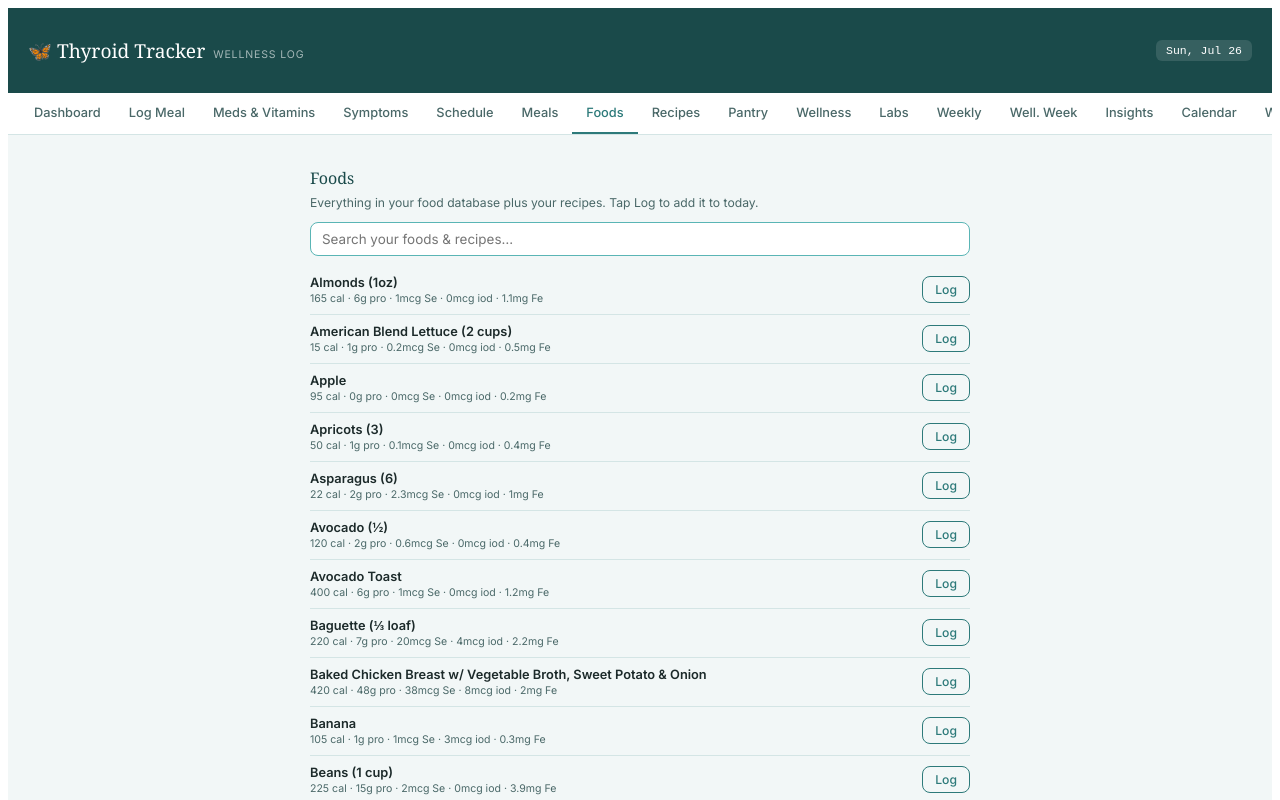
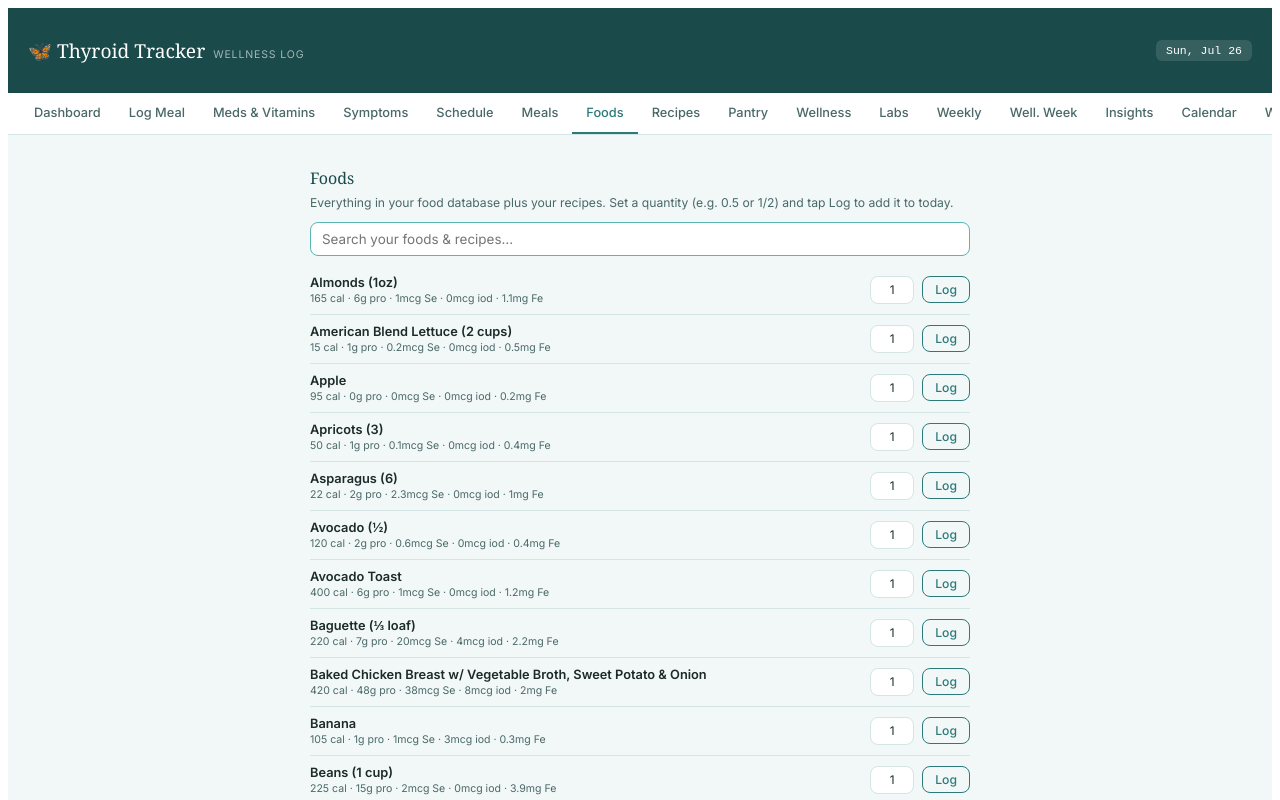
Before and after one commit to franciscolutz1/Thyroid-tracker, a React (Vite) app: page / in a window 1280 px wide. Both pictures are taken after a click on the button "Foods". Shown: the top 800 px of the page. Built offline with nearby package versions, Linux system fonts and the light colour scheme.

Commit message:
Update App.jsx

```diff
--- a/src/App.jsx
+++ b/src/App.jsx
@@ -2848,6 +2848,7 @@ function describeCorr(r) {
 function FoodLibrary({ recipes = [], onLog, embedded = false }) {
   const [search, setSearch] = useState("");
   const [flash, setFlash] = useState(null);
+  const [qtys, setQtys] = useState({});
   const mealGuess = () => { const h = new Date().getHours(); return h < 11 ? "Breakfast" : h < 16 ? "Lunch" : h < 21 ? "Dinner" : "Snack"; };
   const foodNut = (f) => ({ calories: f.cal||0, protein: f.pro||0, carbs: f.carb||0, fat: f.fat||0, fiber: f.fib||0, water:0, selenium: f.se||0, iodine: f.io||0, zinc: f.zn||0, iron: f.ir||0, magnesium: f.mg||0, vitd: f.vd||0 });
   const items = [
@@ -2858,15 +2859,20 @@ function FoodLibrary({ recipes = [], onLog, embedded = false }) {
   const filtered = q
     ? items.filter(it => it.name.toLowerCase().includes(q) || it.keys.some(k => k.includes(q)))
     : (embedded ? [] : items.slice().sort((a,b)=> (b.isRecipe?1:0)-(a.isRecipe?1:0) || a.name.localeCompare(b.name)));
+  const getQty = (name) => qtys[name] ?? "1";
+  const setQty = (name, v) => setQtys(o => ({ ...o, [name]: v }));
   const log = (it) => {
-    onLog({ id: Date.now(), date: today(), type:"meal", mealType: mealGuess(), time: nowTime(), name: it.name, nutrients: it.nutrients, notes: it.isRecipe ? "Logged from recipe" : "Logged from food library" });
-    setFlash(it.name); setTimeout(()=>setFlash(null), 2200);
+    const mult = parseServings(getQty(it.name));
+    const scaled = Object.fromEntries(Object.entries(it.nutrients).map(([k,v]) => [k, v ? Math.round(v*mult*10)/10 : v]));
+    const label = mult !== 1 ? `${it.name} (×${mult})` : it.name;
+    onLog({ id: Date.now(), date: today(), type:"meal", mealType: mealGuess(), time: nowTime(), name: label, nutrients: scaled, notes: it.isRecipe ? "Logged from recipe" : "Logged from food library" });
+    setFlash(label); setTimeout(()=>setFlash(null), 2200);
   };
 
   return (
     <div>
       {!embedded && <p style={s.sectionTitle}>Foods</p>}
-      {!embedded && <p style={{fontSize:"0.76rem",color:COLORS.textSec,marginTop:-6,marginBottom:12}}>Everything in your food database plus your recipes. Tap Log to add it to today.</p>}
+      {!embedded && <p style={{fontSize:"0.76rem",color:COLORS.textSec,marginTop:-6,marginBottom:12}}>Everything in your food database plus your recipes. Set a quantity (e.g. 0.5 or 1/2) and tap Log to add it to today.</p>}
       {embedded && <div style={{fontSize:"0.85rem",fontWeight:600,color:COLORS.tealDeep,marginBottom:8}}>🔎 Quick-log from your foods</div>}
       <input style={{...s.input, borderColor:COLORS.tealLight, marginBottom:10}} value={search} onChange={e=>setSearch(e.target.value)} placeholder={embedded ? "Search a food or recipe to log…" : "Search your foods & recipes…"} />
       {flash && <div style={{background:COLORS.sagePale,color:COLORS.tealDeep,borderRadius:8,padding:"7px 11px",marginBottom:10,fontSize:"0.76rem",fontWeight:600}}>✓ Logged {flash} to today</div>}
@@ -2877,7 +2883,7 @@ function FoodLibrary({ recipes = [], onLog, embedded = false }) {
       ) : (
         <div style={embedded ? {maxHeight:340, overflowY:"auto"} : undefined}>
           {filtered.map((it,i)=>(
-            <div key={i} style={{display:"flex",alignItems:"center",gap:10,padding:"9px 0",borderBottom:`1px solid ${COLORS.divider}`}}>
+            <div key={i} style={{display:"flex",alignItems:"center",gap:8,padding:"9px 0",borderBottom:`1px solid ${COLORS.divider}`}}>
               <div style={{flex:1, minWidth:0}}>
                 <div style={{fontSize:"0.8rem",fontWeight:600,color:COLORS.ink,display:"flex",alignItems:"center",gap:6}}>
                   <span style={{overflow:"hidden",textOverflow:"ellipsis",whiteSpace:"nowrap"}}>{it.name}</span>
@@ -2887,7 +2893,9 @@ function FoodLibrary({ recipes = [], onLog, embedded = false }) {
                   {it.nutrients.calories} cal · {it.nutrients.protein}g pro · {it.nutrients.selenium}mcg Se · {it.nutrients.iodine}mcg iod · {it.nutrients.iron}mg Fe
                 </div>
               </div>
-              <button style={{...s.btnOutline,...s.btnSm}} onClick={()=>log(it)}>Log</button>
+              <input type="text" inputMode="decimal" value={getQty(it.name)} onChange={e=>setQty(it.name, e.target.value)}
+                style={{...s.input, width:44, padding:"6px 4px", textAlign:"center", fontSize:"0.74rem", flexShrink:0}}/>
+              <button style={{...s.btnOutline,...s.btnSm, flexShrink:0}} onClick={()=>log(it)}>Log</button>
             </div>
           ))}
         </div>
@@ -2919,6 +2927,7 @@ function Pantry({ pantry = [], onAdd, onDelete }) {
 
   const setV = (f, v) => setVals(o => ({ ...o, [f]: v }));
   const [notFound, setNotFound] = useState(false);
+  const [scaleBy, setScaleBy] = useState("1");
   const SHORT = ["cal","pro","carb","fat","fib","se","io","zn","ir","mg","vd"];
   const autoFill = () => {
     const q = name.trim().toLowerCase();
@@ -2936,9 +2945,16 @@ function Pantry({ pantry = [], onAdd, onDelete }) {
     if (!best) { setNotFound(true); setTimeout(() => setNotFound(false), 3000); return; }
     setNotFound(false);
     setName(best.name);
-    if (best.unit) setUnit(best.unit);
+    if (best.unit && !unit.trim()) setUnit(best.unit); // only fill unit if the user hasn't typed their own
     setVals(Object.fromEntries(SHORT.map(f => [f, best[f] != null ? String(best[f]) : "0"])));
     if (best.keys && best.keys.length) setAlt(best.keys.filter(k => k !== best.name.toLowerCase()).join(", "));
+  };
+  const applyScale = () => {
+    const mult = parseServings(scaleBy);
+    setVals(o => Object.fromEntries(SHORT.map(f => {
+      const cur = parseFloat(o[f]) || 0;
+      return [f, String(Math.round(cur * mult * 100) / 100)];
+    })));
   };
   const canAdd = name.trim() && unit.trim();
   const add = () => {
@@ -2966,6 +2982,13 @@ function Pantry({ pantry = [], onAdd, onDelete }) {
         <div style={{ display:"flex", gap:8, alignItems:"center", marginBottom:10, flexWrap:"wrap" }}>
           <button style={{...s.btnOutline, ...s.btnSm}} onClick={autoFill}>✨ Auto-fill from name</button>
           <span style={{ fontSize:"0.7rem", color:COLORS.textSec }}>Fills values for known spices, oils & staples (editable after).</span>
+        </div>
+        <div style={{ display:"flex", gap:8, alignItems:"center", marginBottom:10, flexWrap:"wrap", background:COLORS.tealPale, borderRadius:8, padding:"8px 10px" }}>
+          <span style={{ fontSize:"0.72rem", color:COLORS.tealDeep, fontWeight:600 }}>Scale filled values ×</span>
+          <input type="text" inputMode="decimal" value={scaleBy} onChange={e=>setScaleBy(e.target.value)} placeholder="e.g. 0.5 or 1/2"
+            style={{...s.input, width:70, padding:"5px 8px", fontSize:"0.76rem"}}/>
+          <button style={{...s.btnOutline, ...s.btnSm}} onClick={applyScale}>Apply</button>
+          <span style={{ fontSize:"0.68rem", color:COLORS.textSec }}>e.g. autofill gives 1 cup → scale by 0.5 for ½ cup, then set Serving unit below to match.</span>
         </div>
         {notFound && (
           <div style={{ background:COLORS.amberPale, borderRadius:8, padding:"7px 11px", marginBottom:10, fontSize:"0.72rem", color:COLORS.amber }}>
@@ -3097,10 +3120,10 @@ function Recipes({ recipes = [], pantry = [], onSave, onDelete, onLog }) {
   };
 
   const total = ALL_FIELDS.reduce((acc, f) => {
-    acc[f] = Math.round(ingredients.reduce((s, it) => s + (it.food[f] || 0) * (parseFloat(it.qty) || 0), 0) * 10) / 10;
+    acc[f] = Math.round(ingredients.reduce((s, it) => s + (it.food[f] || 0) * (parseServings(it.qty) || 0), 0) * 10) / 10;
     return acc;
   }, {});
-  const sv = Math.max(1, parseFloat(servings) || 1);
+  const sv = Math.max(1, parseServings(servings) || 1);
   const per = ALL_FIELDS.reduce((acc, f) => { acc[f] = Math.round((total[f] / sv) * 10) / 10; return acc; }, {});
 
   const canSave = name.trim() && ingredients.length > 0;
@@ -3120,7 +3143,7 @@ function Recipes({ recipes = [], pantry = [], onSave, onDelete, onLog }) {
   };
 
   const logRecipe = (r) => {
-    const n = Math.max(0.5, parseFloat(logServings[r.id]) || 1);
+    const n = Math.max(0.5, parseServings(logServings[r.id]) || 1);
     const m = (v) => Math.round((v || 0) * n * 10) / 10;
     const nutrients = {
       calories: Math.round((r.per.cal || 0) * n), protein: m(r.per.pro), carbs: m(r.per.carb), fat: m(r.per.fat),
@@ -3201,7 +3224,8 @@ function Recipes({ recipes = [], pantry = [], onSave, onDelete, onLog }) {
             {ingredients.map((it, i) => (
               <div key={i} style={{ display:"flex", alignItems:"center", gap:8, padding:"7px 0", borderTop: i>0?`1px solid ${COLORS.divider}`:"none" }}>
                 <span style={{ flex:1, fontSize:"0.8rem", color:COLORS.ink }}>{it.name}</span>
-                <input type="number" min="0.5" step="0.5" value={it.qty} onChange={e=>setQty(i, e.target.value)}
+                <input type="text" inputMode="decimal" value={it.qty} onChange={e=>setQty(i, e.target.value)}
+                  onBlur={e=>setQty(i, parseServings(e.target.value))}
                   style={{...s.input, width:64, textAlign:"center", padding:"5px 6px"}}/>
                 <span style={{ fontSize:"0.68rem", color:COLORS.textSec, width:58 }}>× {it.unit || "serving"}</span>
                 <button style={{...s.btnDanger, padding:"4px 9px"}} onClick={()=>removeIngredient(i)}>✕</button>
@@ -3253,7 +3277,7 @@ function Recipes({ recipes = [], pantry = [], onSave, onDelete, onLog }) {
             </div>
             <div style={{ display:"flex", alignItems:"center", gap:8, marginTop:12, flexWrap:"wrap" }}>
               <span style={{ fontSize:"0.74rem", color:COLORS.textSec }}>Log</span>
-              <input type="number" min="0.5" step="0.5" value={logServings[r.id] ?? 1}
+              <input type="text" inputMode="decimal" value={logServings[r.id] ?? 1}
                 onChange={e=>setLogServings(m=>({...m, [r.id]: e.target.value}))}
                 style={{...s.input, width:64, textAlign:"center", padding:"5px 6px"}}/>
               <span style={{ fontSize:"0.74rem", color:COLORS.textSec }}>serving(s) today</span>
```
